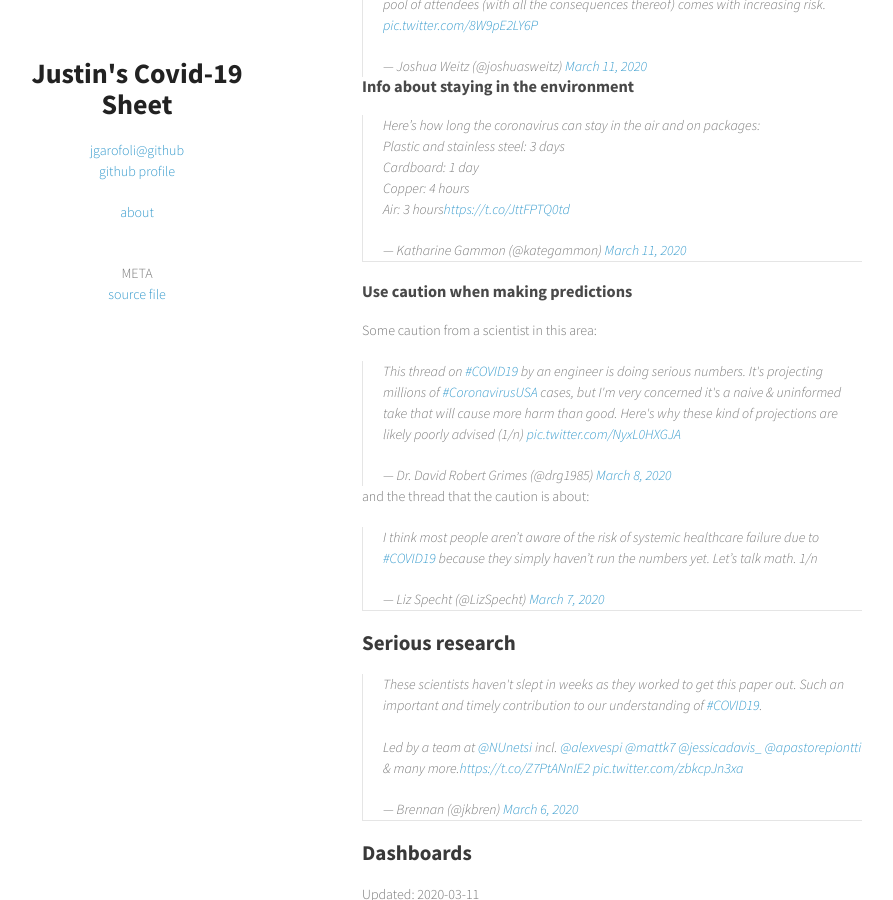
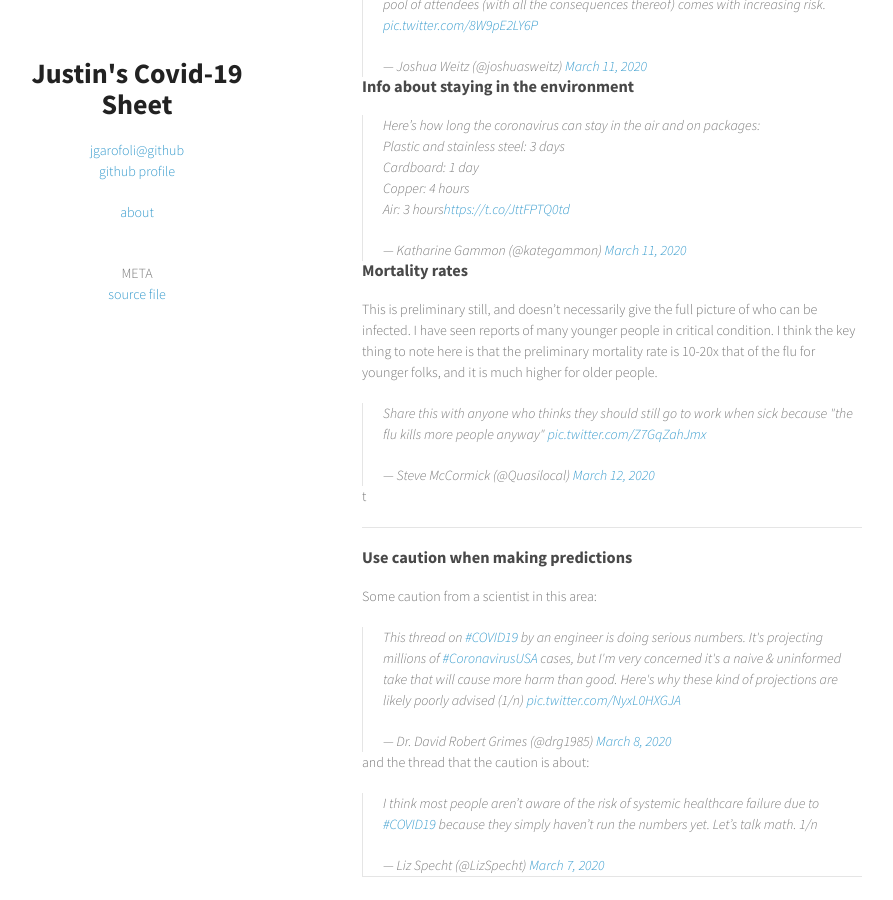
Before and after one commit to jgarofoli/jgarofoli.github.io, a Jekyll site: the page built from covid19/index.md, in a window 1280 px wide and 900 px high, scrolled down 1849 px. Shown: the whole window, without its empty margins (208-1101 px from the left). Built offline with Jekyll 4.4.1, drawn with Linux system fonts in a browser that asks for light colours; comment, search, counter and statistics services are not loaded.

```diff
--- a/covid19/index.md
+++ b/covid19/index.md
@@ -94,6 +94,13 @@
 
 <blockquote class="twitter-tweet"><p lang="en" dir="ltr">Here’s how long the coronavirus can stay in the air and on packages: <br>Plastic and stainless steel: 3 days<br>Cardboard: 1 day<br>Copper: 4 hours<br>Air: 3 hours<a href="https://t.co/JttFPTQ0td">https://t.co/JttFPTQ0td</a></p>&mdash; Katharine Gammon (@kategammon) <a href="https://twitter.com/kategammon/status/1237807183623938049?ref_src=twsrc%5Etfw">March 11, 2020</a></blockquote> <script async src="https://platform.twitter.com/widgets.js" charset="utf-8"></script>
 
+### Mortality rates
+
+This is preliminary still, and doesn't necessarily give the full picture of who can be infected.
+I have seen reports of many younger people in critical condition.
+I think the key thing to note here is that the preliminary mortality rate is 10-20x that of the flu for younger folks, and it is much higher for older people.
+
+<blockquote class="twitter-tweet"><p lang="en" dir="ltr">Share this with anyone who thinks they should still go to work when sick because &quot;the flu kills more people anyway&quot; <a href="https://t.co/Z7GqZahJmx">pic.twitter.com/Z7GqZahJmx</a></p>&mdash; Steve McCormick (@Quasilocal) <a href="https://twitter.com/Quasilocal/status/1238217740374151176?ref_src=twsrc%5Etfw">March 12, 2020</a></blockquote> <script async src="https://platform.twitter.com/widgets.js" charset="utf-8"></script>t
 
 ---
 
```
